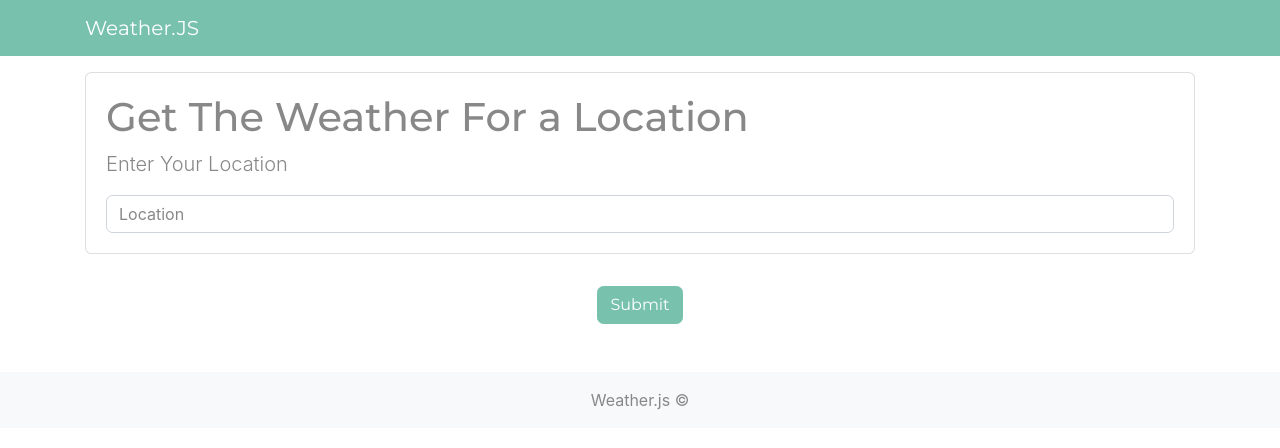
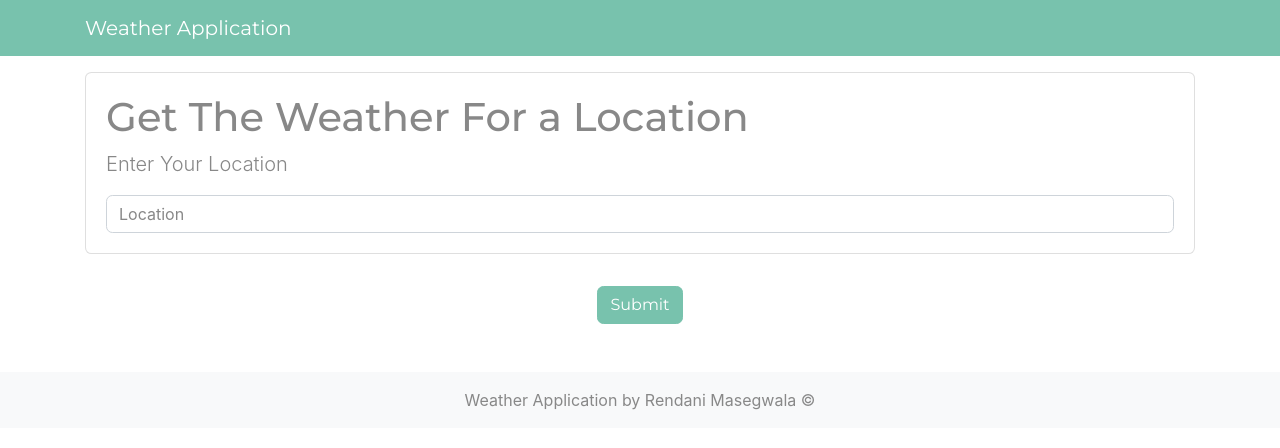
Before and after one commit to Rendani007/Weather, a plain HTML site: page index.html in a window 1280 px wide. Drawn offline with nearby package versions, Linux system fonts and the light colour scheme.

Commit message:
heading update

```diff
--- a/index.html
+++ b/index.html
@@ -8,12 +8,12 @@
     rel="stylesheet"
     href="https://stackpath.bootstrapcdn.com/bootswatch/4.4.1/minty/bootstrap.min.css"
   />
-    <title>Document</title>
+    <title>Weather App</title>
 </head>
  <body>
         <nav class="navbar navbar-dark bg-primary mb-3">
             <div class="container">
-                <a href="#" class="navbar-brand">Weather.JS</a>
+                <a href="#" class="navbar-brand">Weather Application</a>
             </div>
         </nav>
         <div class="container searchContainer">
@@ -33,7 +33,7 @@
 
         </div>
         <footer class="mt-5 p-3 text-center bg-light">
-             Weather.js &copy;
+             Weather Application by Rendani Masegwala &copy;
         </footer>
   </body>
   <!-- for api request -->
--- a/ui.js
+++ b/ui.js
@@ -14,8 +14,10 @@ class UI{
         <div class="card mx-auto mt-5" style="width: 18rem;">
             <div class="card-body justify-content-center">
                 <h5 class="card-title">${data.name}</h5>
+                <h6 class="card-subtitle mb-2 text-muted">Wind speed: ${data.wind.speed}</h6>
+                // need to convert temperature formula
                 <h6 class="card-subtitle mb-2 text-muted">Highs of ${data.main.temp_max}. Lows of ${data.main.temp_min}</h6>
-                <p class="card-trxt">Weather conditions are described as: ${data.weather[0].description}</p>
+                <p class="card-text">Weather conditions are described as: ${data.weather[0].description}</p>
             </div>
         </div>
         `;
```
